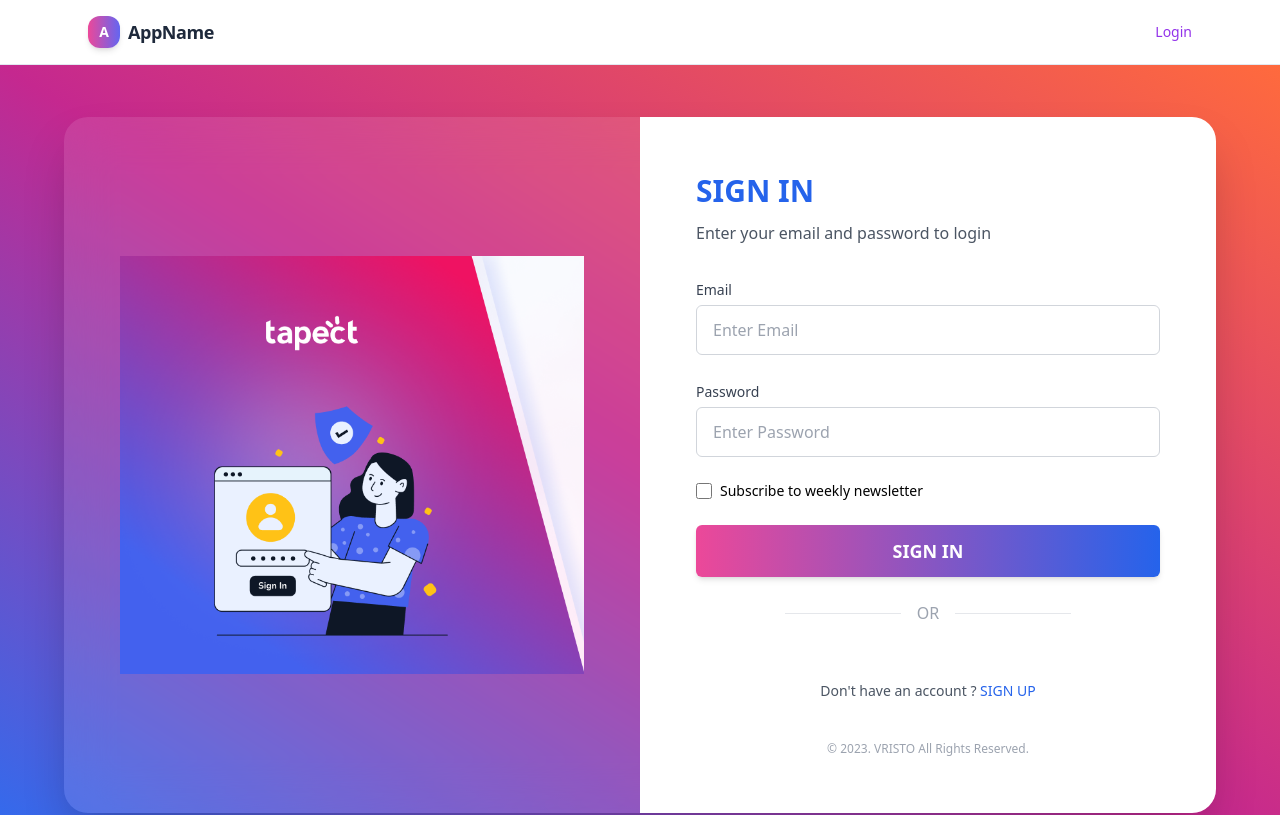
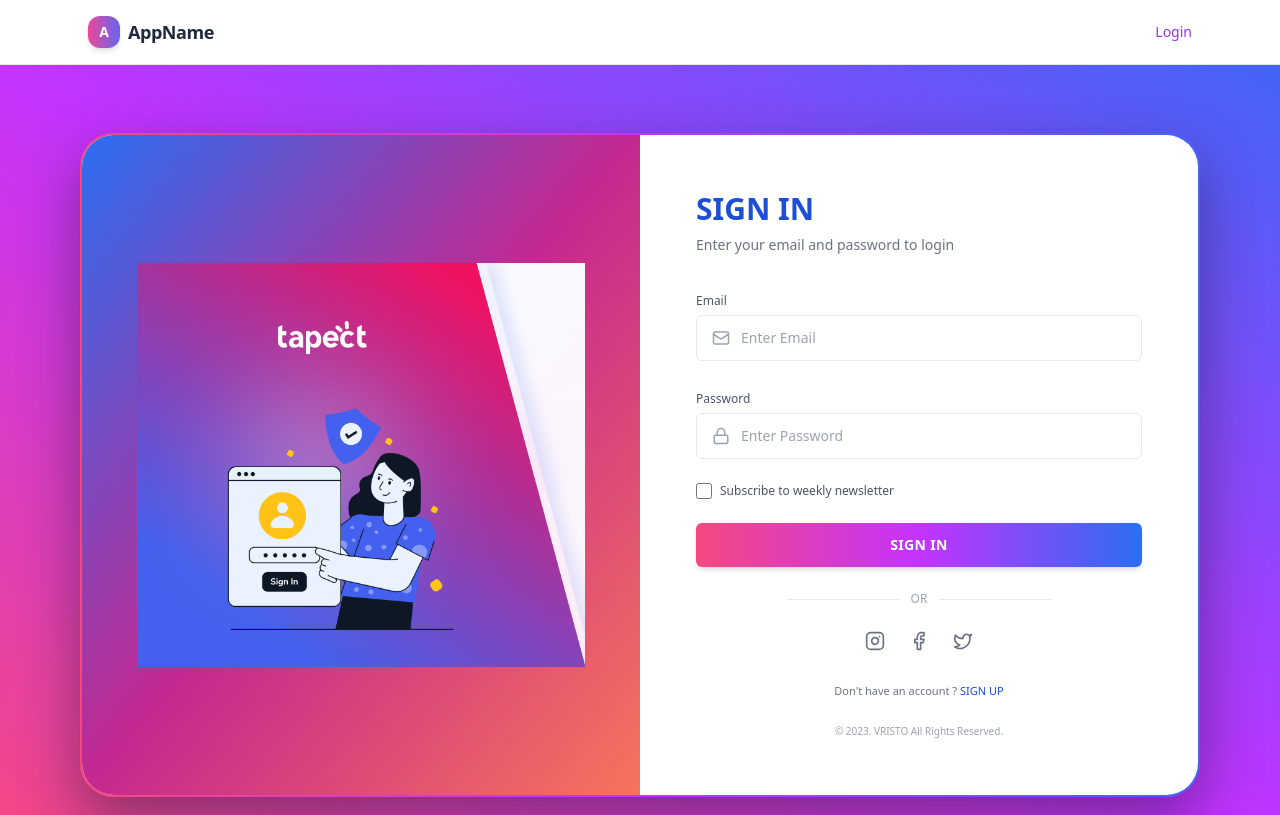
Before and after one commit to anujsahu01/byteWeb_project, a React (Vite) app: page /signIn in a window 1280 px wide. Shown: the top 815 px of the page. Built offline with nearby package versions, Linux system fonts and the light colour scheme.

Commit message:
fix: updated login

```diff
--- a/src/pages/SignIn.jsx
+++ b/src/pages/SignIn.jsx
@@ -1,107 +1,137 @@
 import React, { useState, useCallback } from "react";
-import Input from "../components/Input";
-import Button from "../components/Button";
-// import Checkbox from "../components/Checkbox";
-// import SocialButton from "../components/SocialButton";
-// import LanguageSelector from "../components/LanguageSelector";
-// import SignInIllustration from "../components/SignInIllustration";
-// import GoogleIcon from "../components/GoogleIcon";
 import login from "../assets/image/login.png";
 import { Mail, Lock, Instagram, Facebook, Twitter } from "lucide-react";
-import { Link } from "react-router-dom";
 
 const SignIn = ({ onSwitchPage }) => {
-  const [email, setEmail] = useState('');
-  const [password, setPassword] = useState('');
-  const [rememberMe, setRememberMe] = useState(false);
+  const [email, setEmail] = useState("");
+  const [password, setPassword] = useState("");
+  const [subscribe, setSubscribe] = useState(false);
 
-  const handleSubmit = useCallback((e) => {
+  const handleSubmit = useCallback(
+    (e) => {
       e.preventDefault();
-    console.log("Signing in:", { email, password, rememberMe });
-    // Add your real API call here
-  }, [email, password, rememberMe]);
+      console.log("Signing in:", { email, password, subscribe });
+      // TODO: call real API here
+    },
+    [email, password, subscribe]
+  );
 
   return (
-    <div className="w-full min-h-screen flex items-center justify-center bg-gradient-to-tr from-[#2b6ef2] via-[#c5288f] to-[#ff6a3d]">
-      <div className="w-full max-w-6xl mx-auto flex flex-col lg:flex-row bg-white/10 rounded-3xl backdrop-blur-xl overflow-hidden shadow-2xl">
-
-        {/* LEFT SIDE */}
-        <div className="w-full lg:w-1/2 p-10 md:p-14 text-white flex flex-col justify-center items-center">
-
-
+    <div className="min-h-screen flex items-center justify-center bg-gradient-to-tr from-[#f5487f] via-[#c433ff] to-[#4364f7]">
+      {/* Outer padding so card doesn’t touch edges */}
+      <div className="w-full max-w-6xl px-4">
+        {/* Gradient border around card */}
+        <div className="rounded-[34px] bg-gradient-to-r from-[#f5487f] via-[#c433ff] to-[#4364f7] p-[2px] shadow-[0_24px_60px_rgba(15,23,42,0.45)]">
+          {/* Actual card */}
+          <div className="flex flex-col lg:flex-row bg-white rounded-[32px] overflow-hidden">
+            {/* LEFT SIDE – gradient + image */}
+            <div className="w-full lg:w-1/2 bg-gradient-to-br from-[#2b6ef2] via-[#c5288f] to-[#f9735b] flex items-center justify-center p-10 lg:p-12">
               <img
                 src={login}
-            alt="login illustration"
-            className="w-110 h-100%"
+                alt="Sign in illustration"
+                className="w-full max-w-md"
               />
-
             </div>
 
-        {/* RIGHT SIDE */}
-        <div className="w-full lg:w-1/2 bg-white p-10 lg:p-14 flex flex-col justify-center">
-          <h2 className="text-3xl font-bold text-blue-600 mb-3">SIGN IN</h2>
-          <p className="text-gray-600 mb-8">
+            {/* RIGHT SIDE – form */}
+            <div className="w-full lg:w-1/2 px-8 py-10 lg:px-14 lg:py-14 flex flex-col justify-center">
+              <h2 className="text-3xl font-bold text-[#1D4ED8] mb-2">
+                SIGN IN
+              </h2>
+              <p className="text-gray-500 mb-8 text-sm">
                 Enter your email and password to login
               </p>
 
-          <div className="flex flex-col space-y-6">
+              <form onSubmit={handleSubmit} className="space-y-6">
                 {/* Email */}
                 <div>
-              <label className="text-sm text-gray-700">Email</label>
+                  <label className="text-xs font-medium text-gray-600">
+                    Email
+                  </label>
+                  <div className="relative mt-1">
+                    <span className="absolute left-4 top-1/2 -translate-y-1/2 text-gray-400">
+                      <Mail size={18} />
+                    </span>
                     <input
                       type="email"
                       placeholder="Enter Email"
-                className="w-full mt-1 px-4 py-3 rounded-md border border-gray-300 focus:ring-2 focus:ring-blue-500 focus:outline-none"
+                      value={email}
+                      onChange={(e) => setEmail(e.target.value)}
+                      className="w-full pl-11 pr-4 py-3 rounded-md border border-gray-200 text-sm placeholder:text-gray-400 focus:outline-none focus:ring-2 focus:ring-blue-500 focus:border-transparent"
                     />
+                  </div>
                 </div>
 
                 {/* Password */}
                 <div>
-              <label className="text-sm text-gray-700">Password</label>
+                  <label className="text-xs font-medium text-gray-600">
+                    Password
+                  </label>
+                  <div className="relative mt-1">
+                    <span className="absolute left-4 top-1/2 -translate-y-1/2 text-gray-400">
+                      <Lock size={18} />
+                    </span>
                     <input
                       type="password"
                       placeholder="Enter Password"
-                className="w-full mt-1 px-4 py-3 rounded-md border border-gray-300 focus:ring-2 focus:ring-blue-500 focus:outline-none"
+                      value={password}
+                      onChange={(e) => setPassword(e.target.value)}
+                      className="w-full pl-11 pr-4 py-3 rounded-md border border-gray-200 text-sm placeholder:text-gray-400 focus:outline-none focus:ring-2 focus:ring-blue-500 focus:border-transparent"
                     />
                   </div>
+                </div>
 
-            {/* Newsletter */}
-            <label className="flex items-center space-x-2 text-sm">
-              <input type="checkbox" className="w-4 h-4" />
+                {/* Newsletter checkbox */}
+                <label className="flex items-center gap-2 text-xs text-gray-600">
+                  <input
+                    type="checkbox"
+                    checked={subscribe}
+                    onChange={(e) => setSubscribe(e.target.checked)}
+                    className="w-4 h-4 rounded border-gray-300"
+                  />
                   <span>Subscribe to weekly newsletter</span>
                 </label>
 
-            {/* Sign In Button */}
-            <button className="w-full py-3 rounded-md bg-gradient-to-r from-pink-500 to-blue-600 text-white font-semibold text-lg shadow-md hover:opacity-90 transition">
+                {/* Sign in button */}
+                <button
+                  type="submit"
+                  className="w-full py-3 rounded-md bg-gradient-to-r from-[#f5487f] via-[#c433ff] to-[#2b6ef2] text-white font-semibold text-sm shadow-md tracking-wide hover:opacity-95 transition"
+                >
                   SIGN IN
                 </button>
 
-            {/* OR */}
-            <div className="flex items-center justify-center text-gray-400">
-              <span className="border-t w-1/4"></span>
-              <span className="px-4">OR</span>
-              <span className="border-t w-1/4"></span>
+                {/* OR divider */}
+                <div className="flex items-center justify-center text-gray-300 text-xs mt-2">
+                  <span className="h-px bg-gray-200 w-1/4" />
+                  <span className="px-3 text-gray-400">OR</span>
+                  <span className="h-px bg-gray-200 w-1/4" />
                 </div>
-            {/* Social Icons */}
-            <div className="flex items-center justify-center space-x-6 mt-2 text-xl text-gray-600">
-              <i className="fa-brands fa-instagram cursor-pointer hover:text-pink-500"></i>
-              <i className="fa-brands fa-facebook cursor-pointer hover:text-blue-600"></i>
-              <i className="fa-brands fa-twitter cursor-pointer hover:text-blue-400"></i>
-              <i className="fa-brands fa-google cursor-pointer hover:text-red-500"></i>
+
+                {/* Social icons (optional, like original design) */}
+                <div className="flex items-center justify-center gap-6 text-gray-500 mt-1">
+                  <Instagram className="w-5 h-5 cursor-pointer hover:text-pink-500" />
+                  <Facebook className="w-5 h-5 cursor-pointer hover:text-blue-600" />
+                  <Twitter className="w-5 h-5 cursor-pointer hover:text-sky-500" />
+                </div>
+              </form>
+
+              {/* Footer text */}
+              <p className="text-[11px] text-center text-gray-500 mt-8">
+                Don&apos;t have an account ?{" "}
+                <button
+                  type="button"
+                  onClick={() => onSwitchPage && onSwitchPage("signup")}
+                  className="text-[#1D4ED8] font-medium hover:underline"
+                >
+                  SIGN UP
+                </button>
+              </p>
+
+              <p className="text-[10px] text-center text-gray-400 mt-6">
+                © 2023. VRISTO All Rights Reserved.
+              </p>
             </div>
           </div>
-
-          <p className="text-sm text-center text-gray-600 mt-8">
-            Don't have an account ? <span className="text-blue-600 cursor-pointer hover:underline">
-              <Link to="/signUp">
-                SIGN UP
-              </Link>
-            </span>
-          </p>
-
-          <p className="text-xs text-center text-gray-400 mt-10">
-            © 2023. VRISTO All Rights Reserved.
-          </p>
         </div>
       </div>
     </div>
```
Lines whose indentation alone changed are shown as unchanged.
